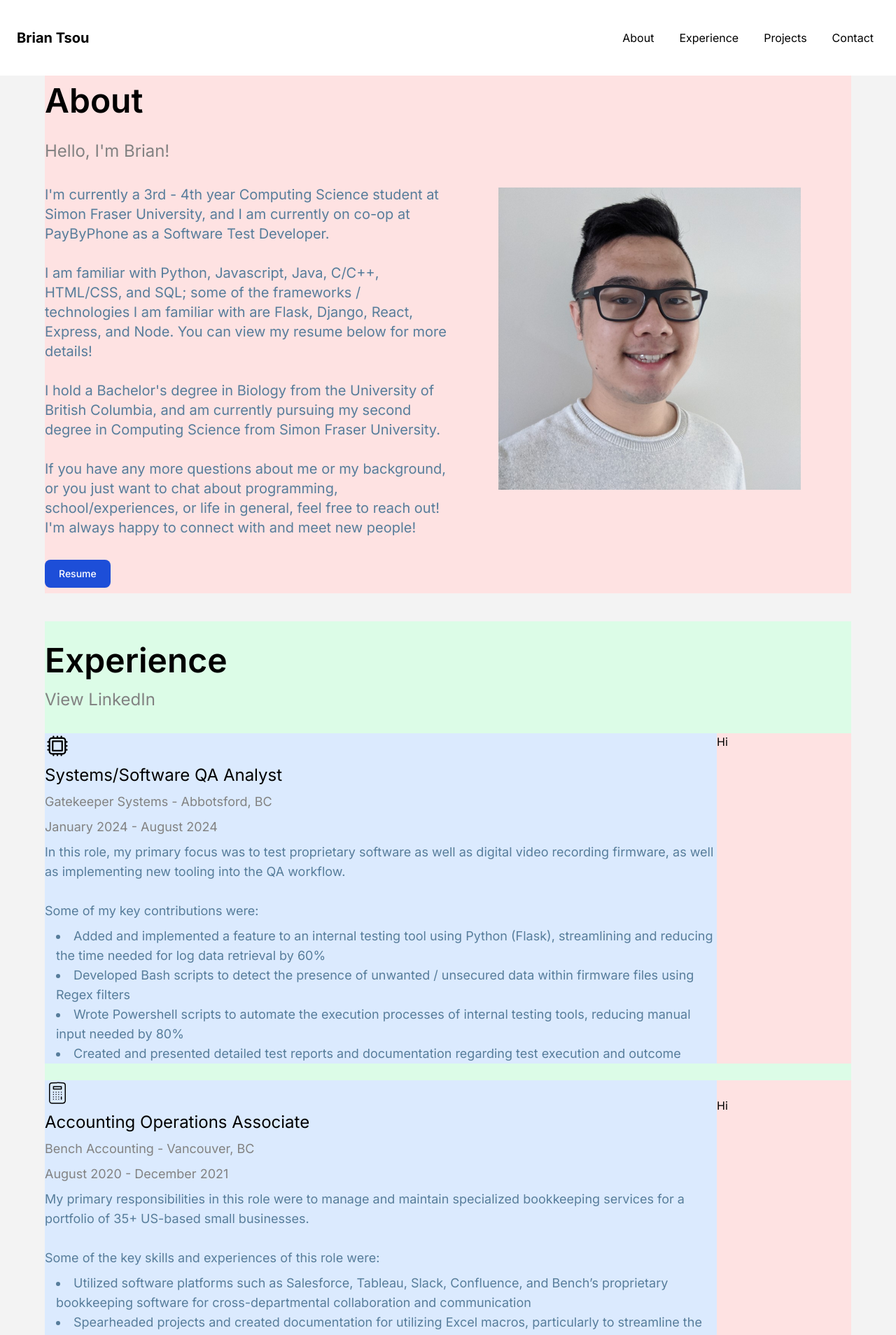
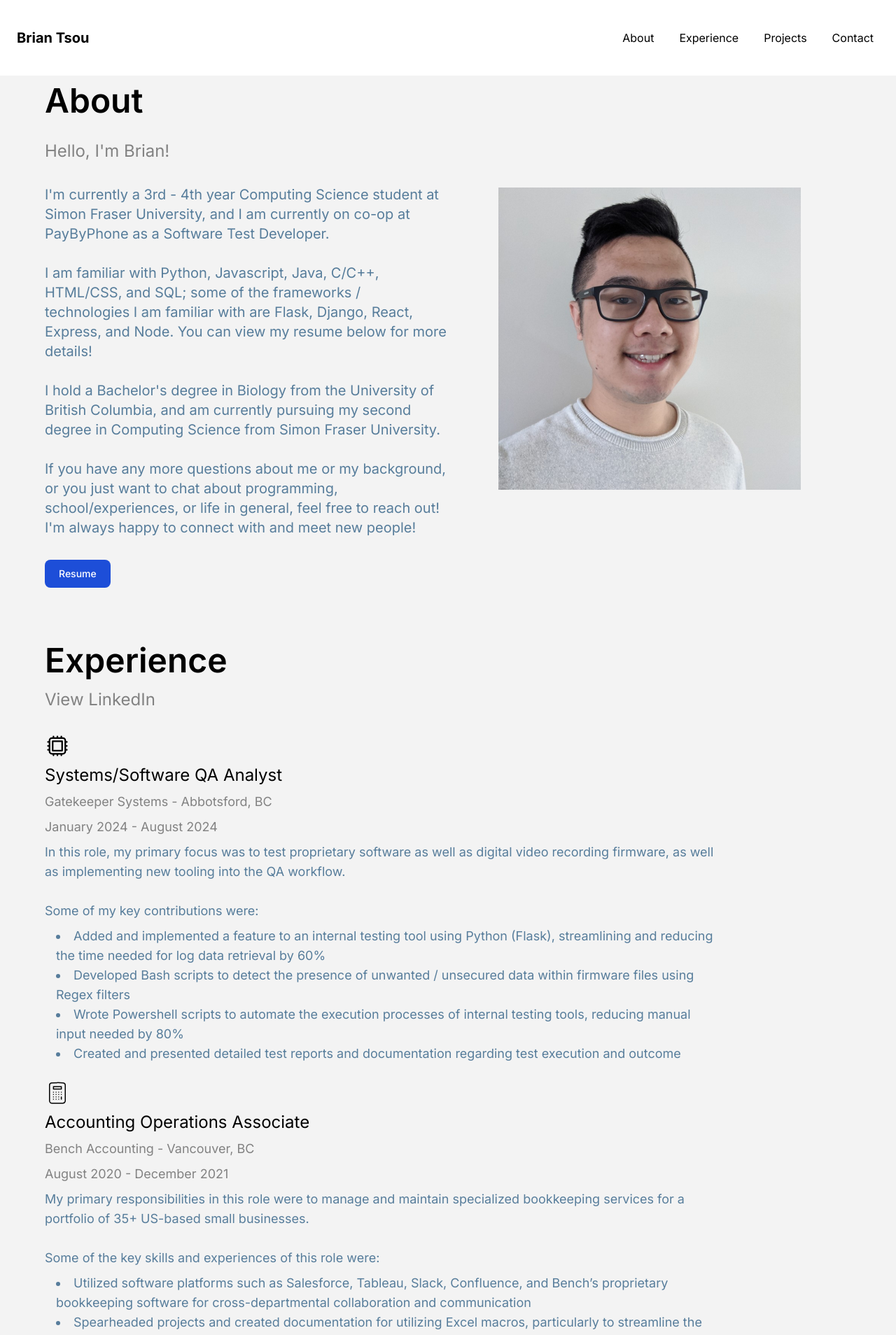
Before and after one commit to brianthtsou/brianthtsou.github.io, a React (Vite) app: page / in a window 1280 px wide. Shown: the top 1908 px of the page at 70% size. Built offline with nearby package versions, Linux system fonts and the light colour scheme.

Commit message:
remove test bg colours and test text

```diff
--- a/src/pages/About.tsx
+++ b/src/pages/About.tsx
@@ -2,7 +2,7 @@ import headshot from "../assets/headshot.jpg";
 
 function About() {
   return (
-    <div id="about" className="min-h-screen page flex bg-red-100 my-8 sm:my-0">
+    <div id="about" className="min-h-screen page flex my-8 sm:my-0">
       <div className="about-page grid grid-cols-1 sm:grid-cols-2 items-stretch gap-y-8 sm:gap-y-0">
         <div className="rounded w-full mx-auto h-auto">
           <div className="space-y-8 px-8 sm:px-0">
--- a/src/pages/Experience.tsx
+++ b/src/pages/Experience.tsx
@@ -47,10 +47,7 @@ function ExperienceItem({
 function Experience() {
   return (
     // Header
-    <div
-      id="experience"
-      className="min-h-screen page experience-page bg-green-100"
-    >
+    <div id="experience" className="min-h-screen page experience-page">
       <div className="grid grid-cols-1 px-8 sm:px-0 py-8">
         <div className="space-y-4">
           <h1 className="text-5xl font-semibold">Experience</h1>
@@ -61,10 +58,7 @@ function Experience() {
       </div>
       {/* grid of experience items */}
       <div className="grid grid-cols-6 gap-y-6">
-        <GridItem
-          spacingClass="col-span-6 sm:col-span-5"
-          visualClass="bg-blue-100"
-        >
+        <GridItem spacingClass="col-span-6 sm:col-span-5" visualClass="">
           <ExperienceItem
             link="https://www.gatekeeper-systems.com/"
             svg={
@@ -120,11 +114,8 @@ function Experience() {
             }
           ></ExperienceItem>
         </GridItem>
-        <div className="side-col col-span-1 bg-red-100">Hi</div>
-        <GridItem
-          spacingClass="col-span-6 sm:col-span-5"
-          visualClass="bg-blue-100"
-        >
+        <div className="side-col col-span-1"></div>
+        <GridItem spacingClass="col-span-6 sm:col-span-5" visualClass="">
           <ExperienceItem
             link="https://www.bench.co/"
             svg={
@@ -172,8 +163,8 @@ function Experience() {
             }
           ></ExperienceItem>
         </GridItem>
-        <div className="side-col col-span-1 bg-red-100">
-          <br></br>Hi
+        <div className="side-col col-span-1">
+          <br></br>
         </div>
       </div>
     </div>
--- a/src/pages/Projects.tsx
+++ b/src/pages/Projects.tsx
@@ -28,7 +28,7 @@ function ProjectItem({ svg, link, title, stack, content }: ProjectItemProps) {
 function Projects() {
   return (
     // Header
-    <div id="projects" className="sm:h-screen page projects-page bg-green-300">
+    <div id="projects" className="sm:h-screen page projects-page">
       <div className="grid grid-cols-1 px-8 sm:px-0 py-8">
         <div className="space-y-4">
           <h1 className="text-5xl font-semibold">Projects</h1>
```
